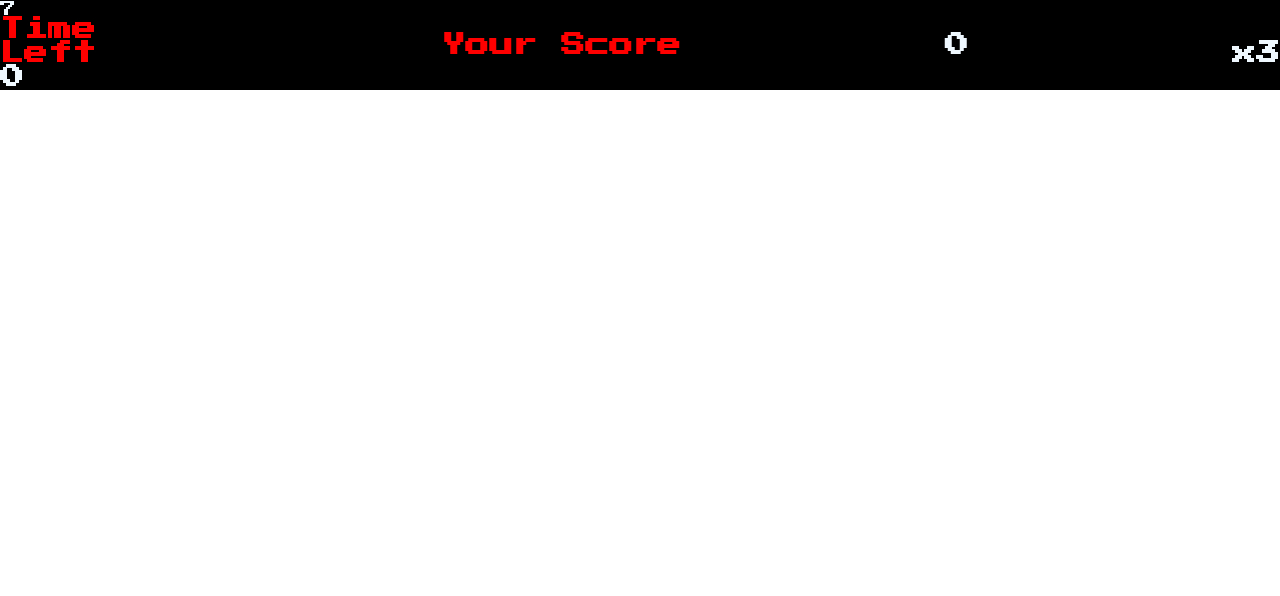
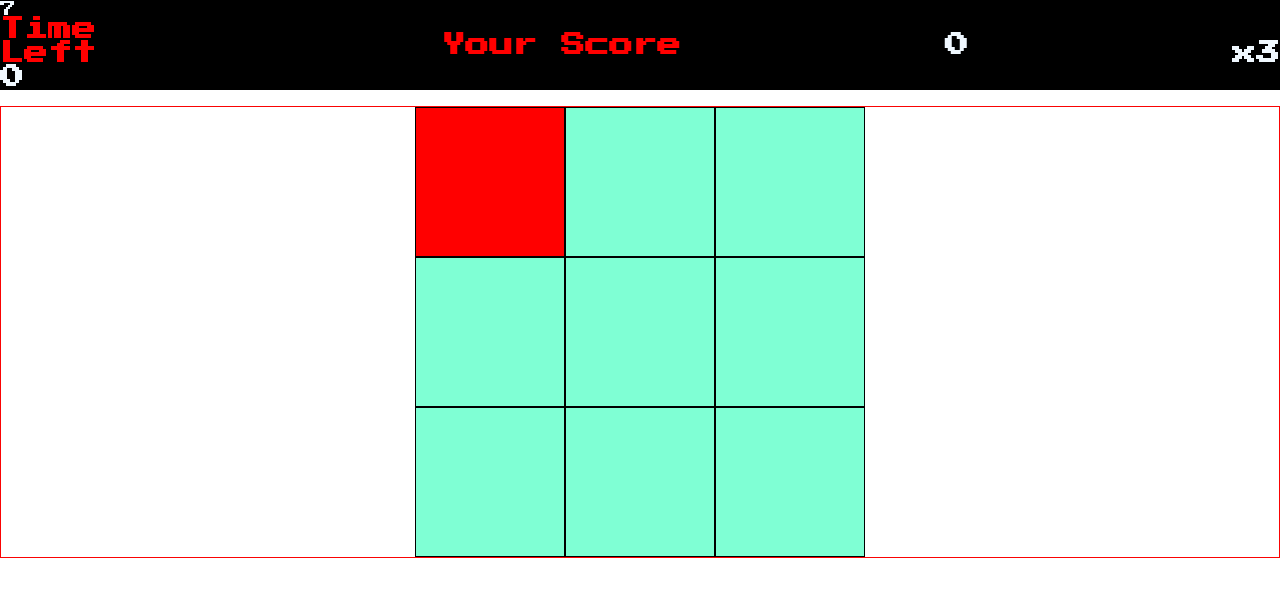
Before and after one commit to duarte-arthur21/Jogo-Detona-Ralph, a plain HTML site: page index.html in a window 1280 px wide. Drawn offline with Linux system fonts and the light colour scheme.

Commit message:
construindo html com produtividade do emmet

```diff
--- a/index.html
+++ b/index.html
@@ -28,7 +28,24 @@
                 <h2>x3</h2>
             </div>
         </div>
-        <div class="panel"></div>
+        <div class="panel">
+            <div class="panel-row">
+                <div class="square enemy" id="1"></div>
+                <div class="square" id="2"></div>
+                <div class="square" id="3"></div>
+            </div>
+            <div class="panel-row">
+                <div class="square" id="4"></div>
+                <div class="square" id="5"></div>
+                <div class="square" id="6"></div>
+            </div>
+            <div class="panel-row">
+                <div class="square" id="7"></div>
+                <div class="square" id="8"></div>
+                <div class="square" id="9"></div>
+            </div>
+
+        </div>
     </div>
     <script src="src/scripts/engine.js"></script>
 </body>
--- a/src/styles/main.css
+++ b/src/styles/main.css
@@ -1,5 +1,7 @@
 .container {
     display: flex;
+    flex-direction: column;
+    height: 100vh;
 }
 
 .menu {
@@ -11,3 +13,22 @@
     background-color: #000000;
     color: aliceblue;
 }
+
+.panel {
+    margin-top: 1rem;
+    display: flex;
+    align-items: center;
+    justify-content: center;
+    border: 1px solid #fa0303;
+}
+
+.square {
+    height: 150px;
+    width: 150px;
+    border: 1px solid black;
+    background-color: aquamarine;
+}
+
+.enemy {
+    background-color: #ff0000;
+}
```
